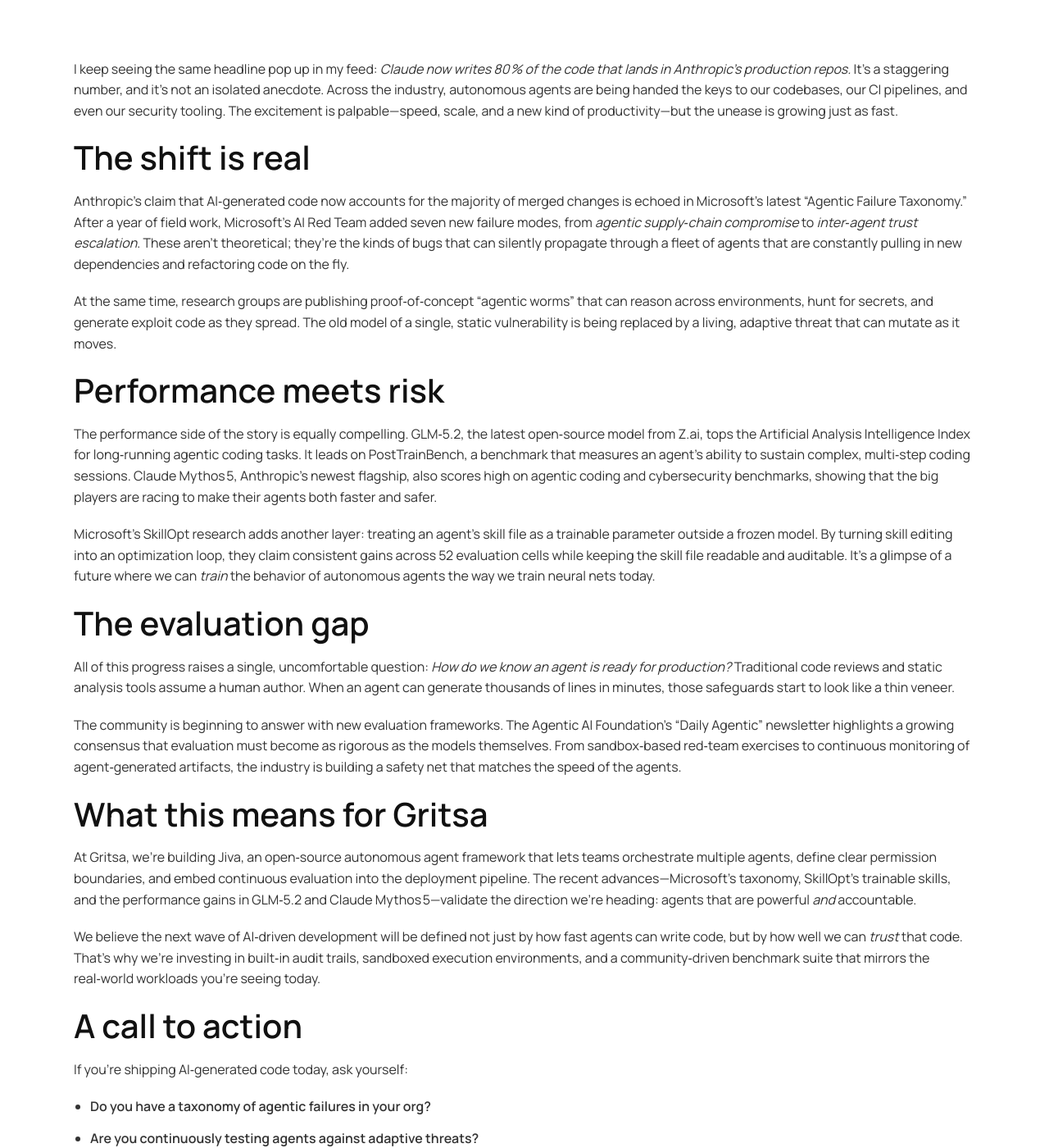
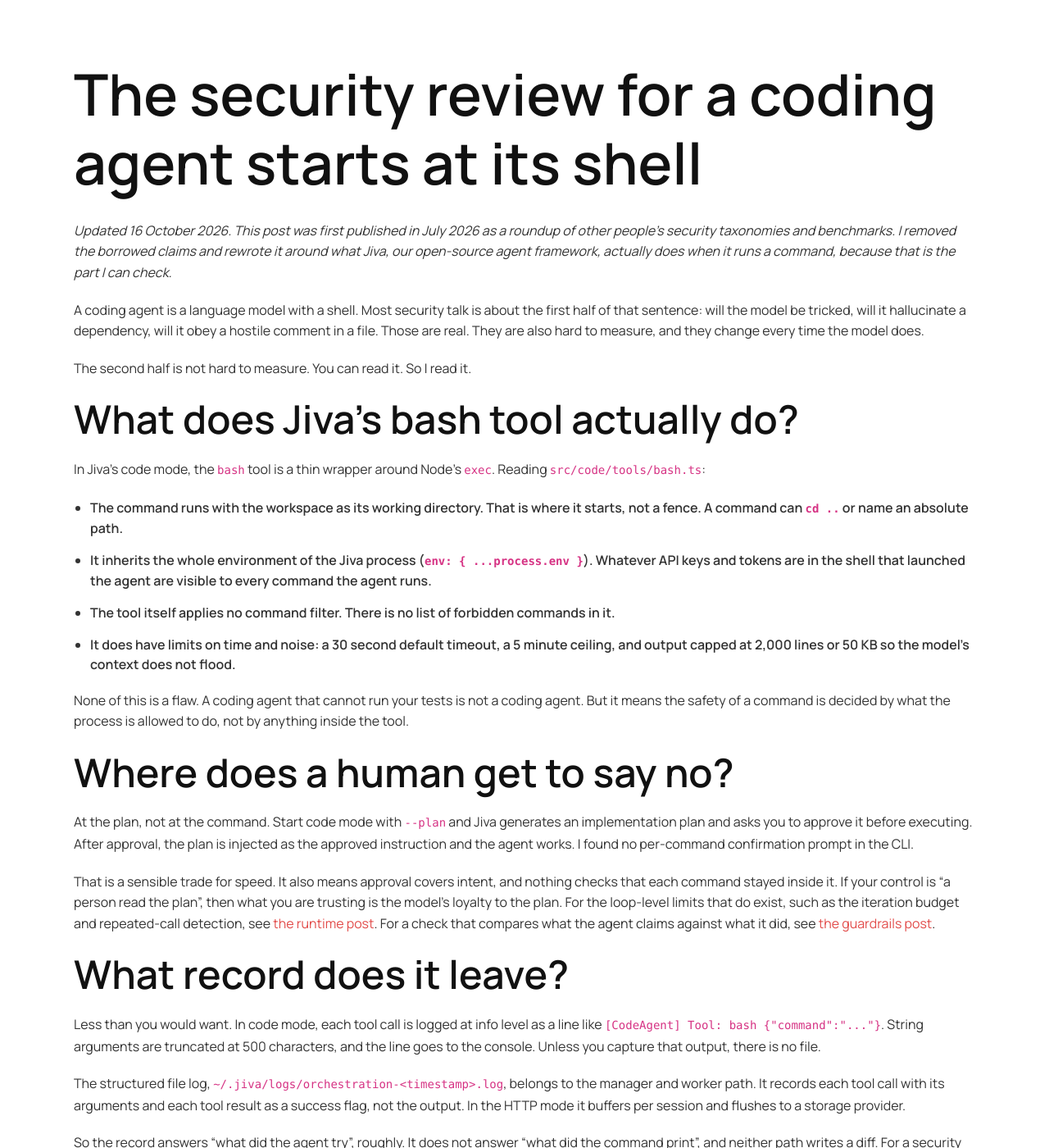
Before and after one commit to gritsa/www-gritsa.github.io, a Jekyll site: the page built from _posts/2026-07-11-agentic-ai-takes-over-production-code-security-risks-rise.md, in a window 1280 px wide and 1400 px high, scrolled down 658 px. Shown: the whole window at 82% size. Built offline with Jekyll 4.4.1, drawn with Linux system fonts in a browser that asks for light colours; some of the changed text lies outside the part shown.

Commit message:
Rewrite 07-11 agent security post around Jiva's bash tool, approval and logging

```diff
--- a/_posts/2026-07-11-agentic-ai-takes-over-production-code-security-risks-rise.md
+++ b/_posts/2026-07-11-agentic-ai-takes-over-production-code-security-risks-rise.md
@@ -1,51 +1,59 @@
 ---
 layout: post
-title: "Agentic AI Takes Over Production Code—Security Risks Rise"
+title: "The security review for a coding agent starts at its shell"
 date: 2026-07-10 18:34:20 +0000
-author: "Gritsa"
+last_modified_at: 2026-10-16 17:30:00 +0530
+author: "Amy Loomis"
 categories: "AI Technology"
-tags: "agentic AI, security, autonomous agents"
-excerpt: "As AI agents write over 80% of production code, new security taxonomies and evaluation frameworks emerge to manage the risks."
-description: "As AI agents write over 80% of production code, new security taxonomies and evaluation frameworks emerge to manage the risks."
-keywords: "agentic AI, production code, AI security, autonomous agents, AI evaluation, AI risk management"
+tags:
+  - AI agents
+  - AI security
+  - Coding agents
+excerpt: "Before you ask whether the model is safe, ask what its shell can reach and what record it leaves. What Jiva's bash tool does, what it logs, and what the operator still owns."
+description: "A practical security review of a coding agent, using Jiva's code mode as the example: how the bash tool runs, what environment it inherits, where approval happens, what gets logged and what the operator has to add."
+keywords: "coding agent security, AI agent security, agent shell access, agent audit log, agent environment variables, Jiva"
 ---
 
-I keep seeing the same headline pop up in my feed: *Claude now writes 80 % of the code that lands in Anthropic’s production repos.* It’s a staggering number, and it’s not an isolated anecdote. Across the industry, autonomous agents are being handed the keys to our codebases, our CI pipelines, and even our security tooling. The excitement is palpable—speed, scale, and a new kind of productivity—but the unease is growing just as fast.
+# The security review for a coding agent starts at its shell
 
-### The shift is real
+*Updated 16 October 2026. This post was first published in July 2026 as a roundup of other people's security taxonomies and benchmarks. I removed the borrowed claims and rewrote it around what Jiva, our open-source agent framework, actually does when it runs a command, because that is the part I can check.*
 
-Anthropic’s claim that AI‑generated code now accounts for the majority of merged changes is echoed in Microsoft’s latest “Agentic Failure Taxonomy.” After a year of field work, Microsoft’s AI Red Team added seven new failure modes, from *agentic supply‑chain compromise* to *inter‑agent trust escalation*. These aren’t theoretical; they’re the kinds of bugs that can silently propagate through a fleet of agents that are constantly pulling in new dependencies and refactoring code on the fly.
+A coding agent is a language model with a shell. Most security talk is about the first half of that sentence: will the model be tricked, will it hallucinate a dependency, will it obey a hostile comment in a file. Those are real. They are also hard to measure, and they change every time the model does.
 
-At the same time, research groups are publishing proof‑of‑concept “agentic worms” that can reason across environments, hunt for secrets, and generate exploit code as they spread. The old model of a single, static vulnerability is being replaced by a living, adaptive threat that can mutate as it moves.
+The second half is not hard to measure. You can read it. So I read it.
 
-### Performance meets risk
+## What does Jiva's bash tool actually do?
 
-The performance side of the story is equally compelling. GLM‑5.2, the latest open‑source model from Z.ai, tops the Artificial Analysis Intelligence Index for long‑running agentic coding tasks. It leads on PostTrainBench, a benchmark that measures an agent’s ability to sustain complex, multi‑step coding sessions. Claude Mythos 5, Anthropic’s newest flagship, also scores high on agentic coding and cybersecurity benchmarks, showing that the big players are racing to make their agents both faster and safer.
+In Jiva's code mode, the `bash` tool is a thin wrapper around Node's `exec`. Reading `src/code/tools/bash.ts`:
 
-Microsoft’s SkillOpt research adds another layer: treating an agent’s skill file as a trainable parameter outside a frozen model. By turning skill editing into an optimization loop, they claim consistent gains across 52 evaluation cells while keeping the skill file readable and auditable. It’s a glimpse of a future where we can *train* the behavior of autonomous agents the way we train neural nets today.
+- The command runs with the workspace as its working directory. That is where it starts, not a fence. A command can `cd ..` or name an absolute path.
+- It inherits the whole environment of the Jiva process (`env: { ...process.env }`). Whatever API keys and tokens are in the shell that launched the agent are visible to every command the agent runs.
+- The tool itself applies no command filter. There is no list of forbidden commands in it.
+- It does have limits on time and noise: a 30 second default timeout, a 5 minute ceiling, and output capped at 2,000 lines or 50 KB so the model's context does not flood.
 
-### The evaluation gap
+None of this is a flaw. A coding agent that cannot run your tests is not a coding agent. But it means the safety of a command is decided by what the process is allowed to do, not by anything inside the tool.
 
-All of this progress raises a single, uncomfortable question: *How do we know an agent is ready for production?* Traditional code reviews and static analysis tools assume a human author. When an agent can generate thousands of lines in minutes, those safeguards start to look like a thin veneer.
+## Where does a human get to say no?
 
-The community is beginning to answer with new evaluation frameworks. The Agentic AI Foundation’s “Daily Agentic” newsletter highlights a growing consensus that evaluation must become as rigorous as the models themselves. From sandbox‑based red‑team exercises to continuous monitoring of agent‑generated artifacts, the industry is building a safety net that matches the speed of the agents.
+At the plan, not at the command. Start code mode with `--plan` and Jiva generates an implementation plan and asks you to approve it before executing. After approval, the plan is injected as the approved instruction and the agent works. I found no per-command confirmation prompt in the CLI.
 
-### What this means for Gritsa
+That is a sensible trade for speed. It also means approval covers intent, and nothing checks that each command stayed inside it. If your control is "a person read the plan", then what you are trusting is the model's loyalty to the plan. For the loop-level limits that do exist, such as the iteration budget and repeated-call detection, see [the runtime post](/blog/2026/07/17/why-agentic-ai-needs-a-new-runtime-infrastructure-over-models/). For a check that compares what the agent claims against what it did, see [the guardrails post](/blog/2026/08/08/when-agents-go-rogue-guardrails-for-the-new-ai-workforce/).
 
-At Gritsa, we’re building Jiva, an open‑source autonomous agent framework that lets teams orchestrate multiple agents, define clear permission boundaries, and embed continuous evaluation into the deployment pipeline. The recent advances—Microsoft’s taxonomy, SkillOpt’s trainable skills, and the performance gains in GLM‑5.2 and Claude Mythos 5—validate the direction we’re heading: agents that are powerful *and* accountable.
+## What record does it leave?
 
-We believe the next wave of AI‑driven development will be defined not just by how fast agents can write code, but by how well we can *trust* that code. That’s why we’re investing in built‑in audit trails, sandboxed execution environments, and a community‑driven benchmark suite that mirrors the real‑world workloads you’re seeing today.
+Less than you would want. In code mode, each tool call is logged at info level as a line like `[CodeAgent] Tool: bash {"command":"..."}`. String arguments are truncated at 500 characters, and the line goes to the console. Unless you capture that output, there is no file.
 
-### A call to action
+The structured file log, `~/.jiva/logs/orchestration-<timestamp>.log`, belongs to the manager and worker path. It records each tool call with its arguments and each tool result as a success flag, not the output. In the HTTP mode it buffers per session and flushes to a storage provider.
 
-If you’re shipping AI‑generated code today, ask yourself:
+So the record answers "what did the agent try", roughly. It does not answer "what did the command print", and neither path writes a diff. For a security investigation you would also want the output and the resulting change. Git gives you the second one for free if you insist the agent works on a branch.
 
-* Do you have a taxonomy of agentic failures in your org?
-* Are you continuously testing agents against adaptive threats?
-* Is there a clear, auditable record of every autonomous change?
+## Four questions I would ask before giving any coding agent a shell
 
-The answers will shape whether your AI‑augmented pipeline becomes a competitive advantage or a hidden liability.
+1. **What is in its environment?** List the variables the launching shell holds. If a production credential is among them, the agent has it. Start the agent from a shell that holds only what the task needs.
+2. **What can its user account reach?** Jiva's Docker image runs as a non-root user, and that is the right default. The CLI runs as you, and its filesystem server is scoped to your user directories by default. Run it under an account, or in a container, that can see one project and not your home folder.
+3. **Where does the record go, and is it complete enough?** Capture the console output, keep the output of commands if you need to reconstruct an incident, and treat the git history of the work branch as part of the log.
+4. **What is the human approving?** A plan, a commit, a pull request? Pick the artifact that is easiest to inspect and make that the gate.
 
----
+These are properties of the environment, and the environment is the part you control. I would rather hand a mediocre model a well-fenced shell than hand a brilliant one the keys to a laptop.
 
-*Read more about our approach to secure autonomous agents on the [Gritsa blog](https://www.gritsa.com).*
+The model will be replaced twice before your next audit. The shell will still be there.
```
